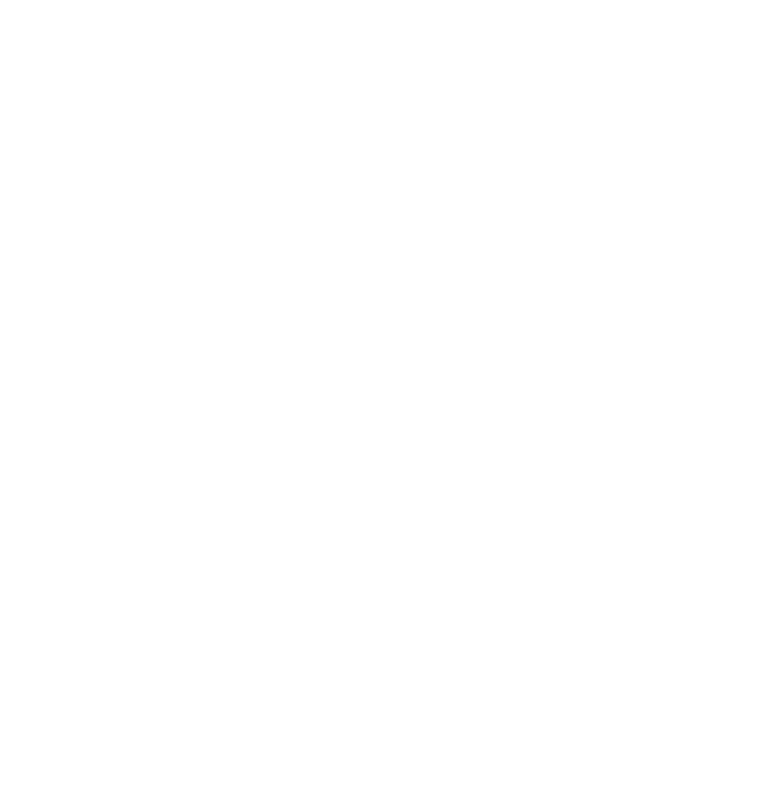
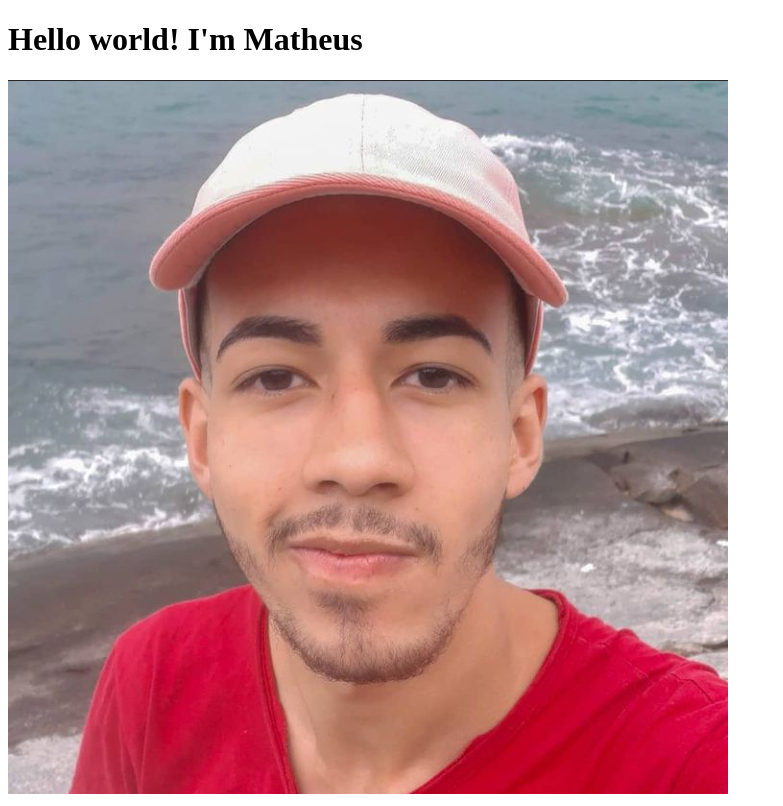
Before and after one commit to math180/math180.github.io, a plain HTML site: page index.html in a window 1280 px wide. Shown: the whole page, without its empty margins (0-783 px from the left). Drawn offline with Linux system fonts and the light colour scheme.

Commit message:
adicionando foto atual

```diff
--- a/index.html
+++ b/index.html
@@ -5,6 +5,7 @@
     <title>Meu Portfólio</title>
 </head>
 <body>
-
+    <h1>Hello world! I'm Matheus</h1>
+    <img src="/Screenshot_20220424-191635_2.png" alt="Minha foto">
 </body>
 </html>
```
Also changed, not shown: Screenshot_20220424-191635_2.png (added), style.css (added).
